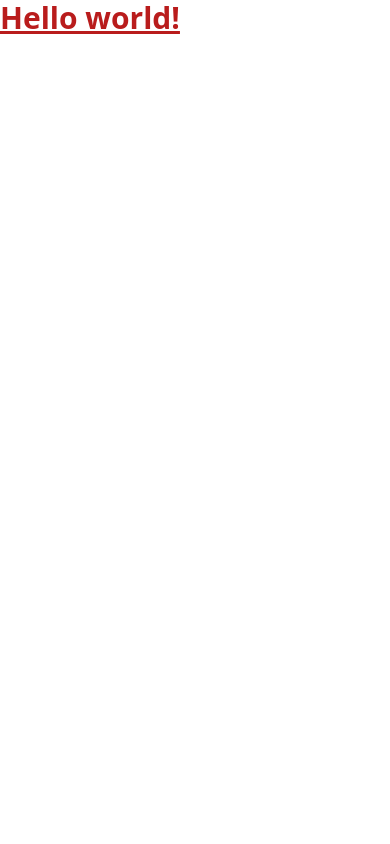
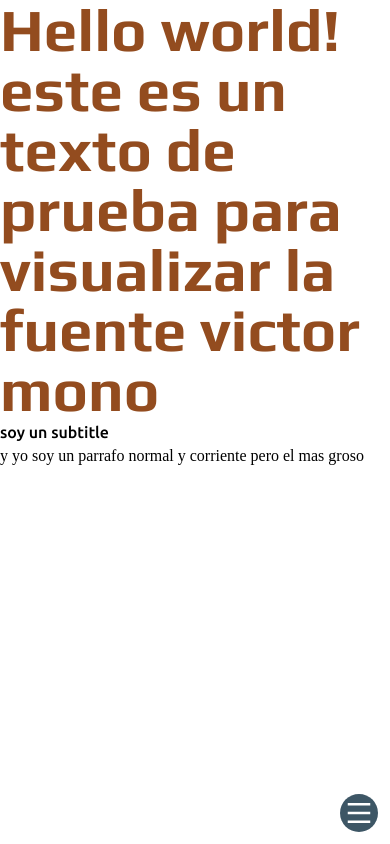
Before and after one commit to JorgeDCoria/My-Portfolio, a React (Create React App) app: page / in a window 390 px wide. Built offline with nearby package versions, Linux system fonts and the light colour scheme.

Commit message:
feat/ add component NavBar responsive

```diff
--- a/public/index.html
+++ b/public/index.html
@@ -15,6 +15,9 @@
       user's mobile device or desktop. See https://developers.google.com/web/fundamentals/web-app-manifest/
     -->
     <link rel="manifest" href="%PUBLIC_URL%/manifest.json" />
+    <link rel="preconnect" href="https://fonts.googleapis.com">
+    <link rel="preconnect" href="https://fonts.gstatic.com" crossorigin>
+    <link href="https://fonts.googleapis.com/css2?family=Play:wght@400;700&family=Ubuntu:wght@500;700&display=swap" rel="stylesheet">
     <!--
       Notice the use of %PUBLIC_URL% in the tags above.
       It will be replaced with the URL of the `public` folder during the build.
--- a/src/App.css
+++ b/src/App.css
@@ -1,3 +1,6 @@
+body{
+  font-family: "Victor Mono";
+}
 .particles{
 z-index: -1;
 
--- a/src/Pages/Home/Home.jsx
+++ b/src/Pages/Home/Home.jsx
@@ -1,8 +1,22 @@
 import React from "react";
+import NavBar from "../../components/navBar/NavBar";
 
 const Home = () => {
   return (
-    <h1 className="text-3xl font-bold underline text-red-700 ">Hello world!</h1>
+    <div>
+      <NavBar />
+      <h1 className="font-title text-6xl font-bold  text-secondary_600 ">
+        Hello world! este es un texto de prueba para visualizar la fuente victor
+        mono
+      </h1>
+      <h2
+        className="font-subtitle
+      "
+      >
+        soy un subtitle
+      </h2>
+      y yo soy un parrafo normal y corriente pero el mas groso
+    </div>
   );
 };
 
--- a/src/components/navBar/NavBar.jsx
+++ b/src/components/navBar/NavBar.jsx
@@ -1,4 +1,55 @@
+import { useState } from "react";
+import Item from "./components/Item";
+import {
+  RiQuestionLine,
+  RiListSettingsLine,
+  RiFoldersLine,
+  RiFileDownloadLine,
+  RiContactsBookLine,
+  RiMenuLine,
+  RiCloseFill,
+} from "react-icons/ri";
 function NavBar() {
-  return <div>navBar</div>;
+  const [showMenu, setShowMenu] = useState(false);
+
+  const items = [
+    { title: "Sobre Mi", icon: <RiQuestionLine className="text-3xl" /> },
+    { title: "Tecnologias", icon: <RiListSettingsLine className="text-3xl" /> },
+    { title: "Proyectos", icon: <RiFoldersLine className="text-3xl" /> },
+    {
+      title: "Descargar_Cv",
+      icon: <RiFileDownloadLine className="text-3xl" />,
+    },
+    { title: "Contacto", icon: <RiContactsBookLine className="text-3xl" /> },
+  ];
+
+  const handleShowMenu = () => {
+    setShowMenu(!showMenu);
+  };
+  return (
+    <div
+      className={`fixed flex h-screen ${
+        showMenu ? "left-0" : "-left-full"
+      } z-50 w-72 flex-col items-center bg-primary_800 p-4 font-title font-semibold opacity-80 lg:h-16 lg:w-full lg:flex-row lg:justify-between`}
+    >
+      <div className="mb-10 text-3xl text-white lg:mb-0">My Portfolio</div>
+      <div className="flex flex-col gap-4 lg:flex-row">
+        {items.map((item) => (
+          <Item title={item.title}>{item.icon}</Item>
+        ))}
+      </div>
+
+      <button
+        onClick={handleShowMenu}
+        className={`${
+          !showMenu
+            ? " bg-primary_800 hover:bg-primary_700 "
+            : " bg-red-500 hover:bg-red-400 "
+        } fixed bottom-3 right-3 rounded-full p-1 text-3xl text-white transition-all lg:hidden`}
+      >
+        {!showMenu ? <RiMenuLine /> : <RiCloseFill />}
+      </button>
+    </div>
+  );
 }
 export default NavBar;
--- /dev/null
+++ b/src/components/navBar/components/Item.jsx
@@ -0,0 +1,11 @@
+import React from "react";
+
+const Item = ({ title, children }) => {
+  return (
+    <div className="flex cursor-pointer items-center gap-2 rounded-lg p-2 text-xl text-white transition-all hover:bg-primary_300 hover:text-primary_700">
+      {children} <span>{title}</span>
+    </div>
+  );
+};
+
+export default Item;
--- a/src/index.js
+++ b/src/index.js
@@ -1,6 +1,7 @@
 import React from "react";
 import ReactDOM from "react-dom/client";
 import "./index.css";
+import "victormono";
 import App from "./App";
 import reportWebVitals from "./reportWebVitals";
 import { BrowserRouter } from "react-router-dom";
```
Also changed, not shown: src/assets/header-a.jpg (added), src/assets/header-b.jpg (added).
